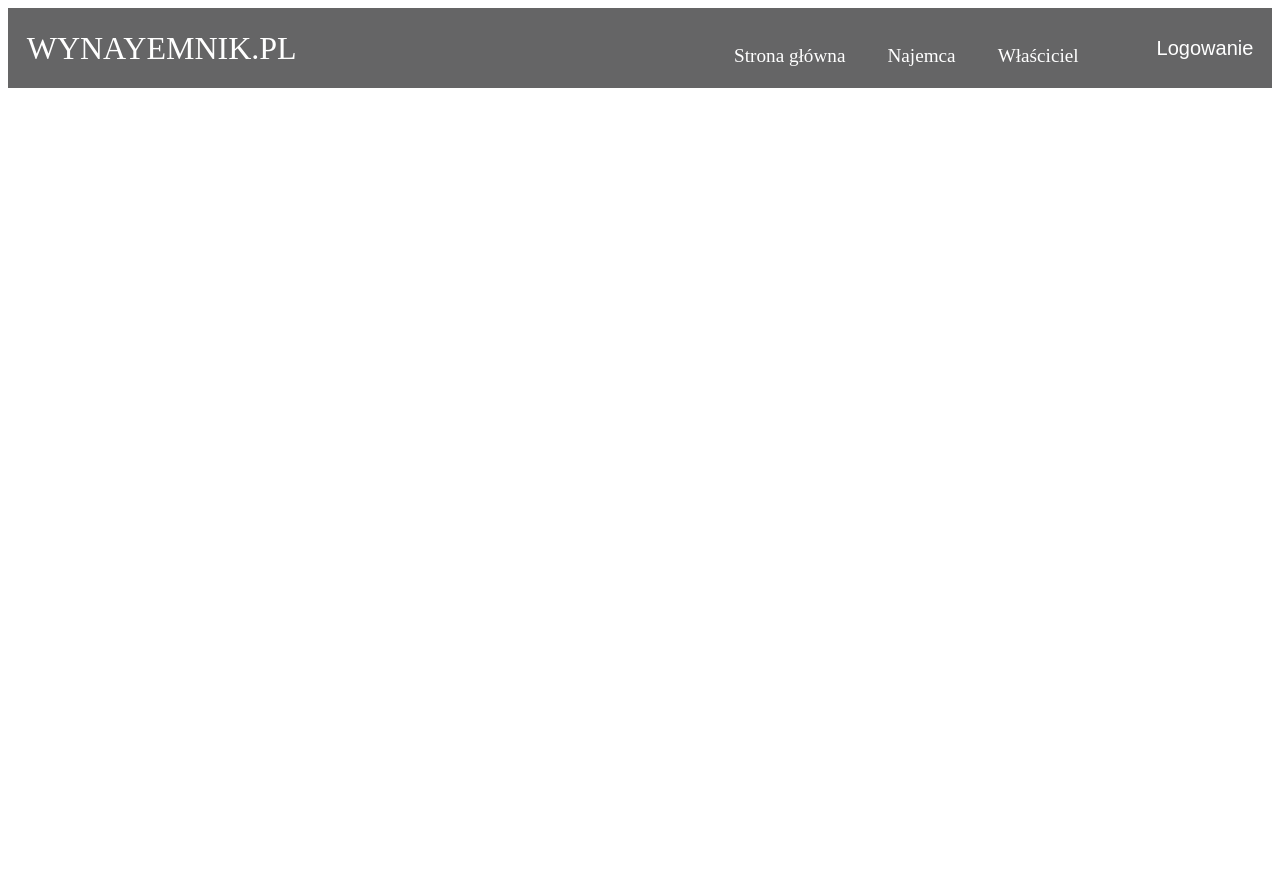
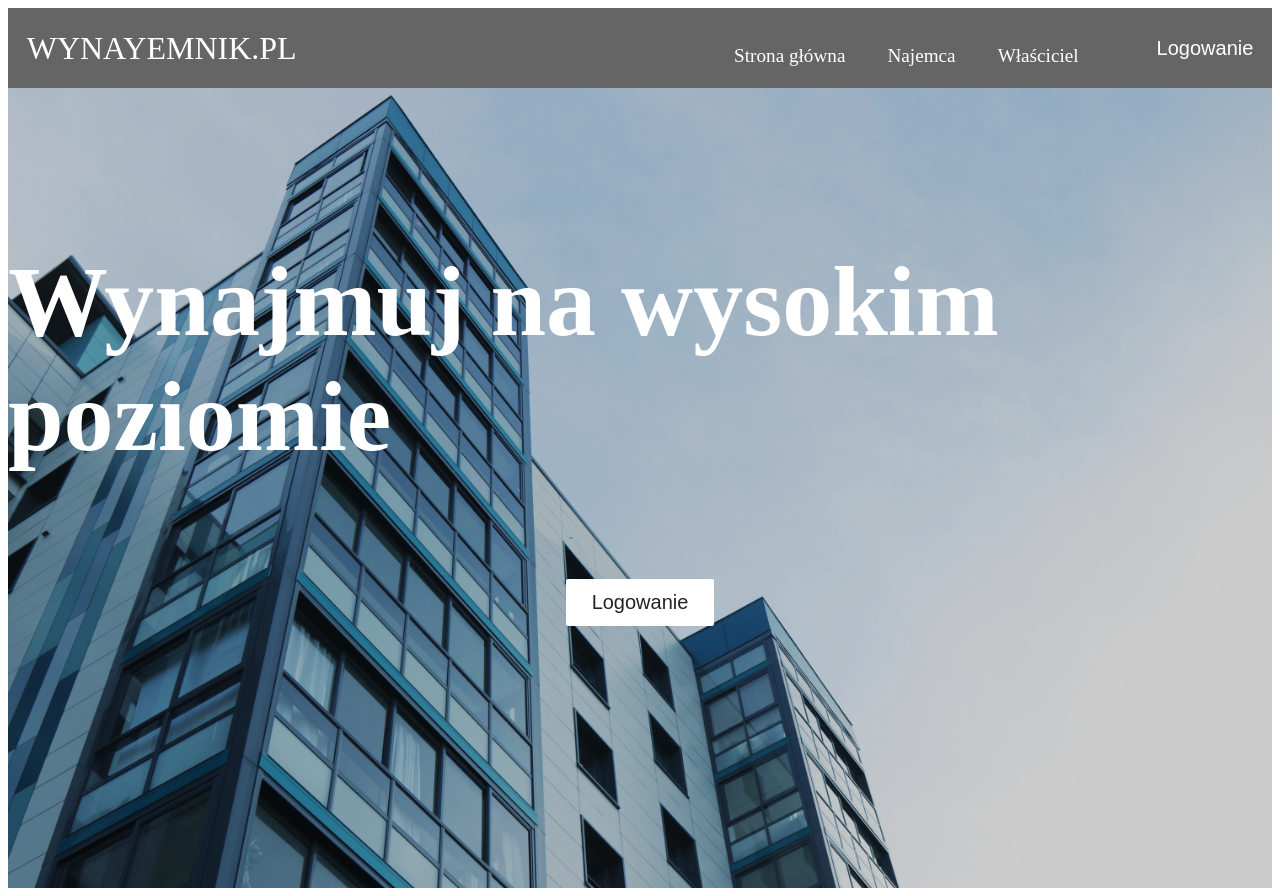
Before and after one commit to janeX96/praca-inzynierska_wynayemnik-react, a React (Create React App) app: page / in a window 1280 px wide. Before the commit the page ends 800 px from the top, so only its background shows below. Built offline with nearby package versions, Linux system fonts and the light colour scheme.

Commit message:
home page content + sign in (not ready)

```diff
--- a/src/App.js
+++ b/src/App.js
@@ -2,6 +2,7 @@ import './App.css';
 import Navbar from './components/Navbar';
 import {BrowserRouter as Router, Switch, Route} from 'react-router-dom';
 import Home from './components/pages/Home';
+import SignIn from './components/auth/SignIn'
 
 function App() {
   return (
@@ -10,6 +11,7 @@ function App() {
       <Navbar />
       <Switch>
         <Route path='/' exact component={Home}/>
+        <Route path='/sign-in' exact component={SignIn}/>
       </Switch>
     </Router>
 
--- a/src/components/Button.js
+++ b/src/components/Button.js
@@ -14,7 +14,7 @@ export const Button = ({
      const checkButtonSize = SIZES.includes(buttonSize) ? buttonSize : SIZES[0]
 
      return(
-        <Link to="/sign-up" className='btn-mobile'>
+        <Link to="/sign-in" className='btn-mobile'>
             <button
             className={`btn  ${checkButtonStyle} ${checkButtonSize}`}
             onClick={onClick}
--- /dev/null
+++ b/src/components/ContentSection.css
@@ -0,0 +1,33 @@
+.content-container{
+    background: url('../images/img-1.jpg') center center/cover no-repeat;
+    height: 100vh;
+    width: 100%;
+    display: flex;
+    flex-direction: column;
+    align-items: center;
+    justify-content: center;
+    box-shadow: inset 0 0 0 1000px rgba(0, 0, 0, 0.2);
+    object-fit: contain;
+}
+
+.content-container > h1{
+    color: #fff;
+    font-size: 100px;
+    margin-top:-100px;
+}
+
+
+.content-container > p {
+    margin-top: 8px;
+    color: #fff;
+    font-size: 32px;
+    font-family: 'Trebuchet MS', 'Lucida Sans Unicode', 'Lucida Grande', 'Lucida Sans', Arial, sans-serif;
+}
+
+.content-btns{
+    margin-top: 32px;
+}
+
+.content-btns .btn{
+    margin: 6px;
+}
--- /dev/null
+++ b/src/components/ContentSection.js
@@ -0,0 +1,22 @@
+import React from 'react';
+import '../App.css';
+import './ContentSection.css'
+import { Button } from './Button';
+
+function ContentSection() {
+    return (
+        <div className='content-container'>
+           <h1>Wynajmuj na wysokim poziomie</h1>
+           <div className="content-btns">
+           <Button
+                className='btns'
+                buttonStyle='btn--primary'
+                buttonSize='btn--large'>
+                    Logowanie
+                </Button>
+           </div>
+        </div>
+    )
+}
+
+export default ContentSection
--- /dev/null
+++ b/src/components/auth/SignIn.css
@@ -0,0 +1,18 @@
+.login-input{
+  padding: 8px 20px;
+  border-radius: 2px;
+  margin-right: 10px;
+  outline: none;
+  border: none;
+  font-size: 18px;
+  margin-bottom: 16px;
+  border: 1px solid #fff;
+}
+
+.login-input::placeholder{
+  color: #b1b1b1;
+}
+
+.login-form h2{
+  margin-bottom: 32px;
+}
--- /dev/null
+++ b/src/components/auth/SignIn.js
@@ -0,0 +1,78 @@
+import React, { Component } from "react";
+import '../ContentSection.css'
+import './SignIn.css'
+
+export default class SignIn extends Component {
+  constructor(props) {
+    super(props);
+
+    this.state = {
+      email: "",
+      password: "",
+      loginErrors: ""
+    };
+
+    this.handleSubmit = this.handleSubmit.bind(this);
+    this.handleChange = this.handleChange.bind(this);
+  }
+
+  handleChange(event) {
+    this.setState({
+      [event.target.name]: event.target.value
+    });
+  }
+
+  handleSubmit(event) {
+    const { email, password } = this.state;
+
+    // axios
+    //   .post(
+    //     "http://localhost:3001/sessions",
+    //     {
+    //       user: {
+    //         email: email,
+    //         password: password
+    //       }
+    //     },
+    //     { withCredentials: true }
+    //   )
+    //   .then(response => {
+    //     if (response.data.logged_in) {
+    //       this.props.handleSuccessfulAuth(response.data);
+    //     }
+    //   })
+    //   .catch(error => {
+    //     console.log("login error", error);
+    //   });
+    // event.preventDefault();
+  }
+
+  render() {
+    return (
+      <div>
+        <form onSubmit={this.handleSubmit}>
+            <h2>Logowanie</h2>
+          <input className='login-input'
+            type="email"
+            name="email"
+            placeholder="Email"
+            value={this.state.email}
+            onChange={this.handleChange}
+            required
+          />
+
+          <input className='login-input'
+            type="password"
+            name="password"
+            placeholder="Password"
+            value={this.state.password}
+            onChange={this.handleChange}
+            required
+          />
+
+          <button type="submit">Zaloguj się</button>
+        </form>
+      </div>
+    );
+  }
+}
--- a/src/components/pages/Home.js
+++ b/src/components/pages/Home.js
@@ -1,11 +1,12 @@
 import React from 'react';
 import App from '../../App';
 import '../../App.css';
+import ContentSection from '../ContentSection';
 
 function Home(){
     return(
         <>
-
+        <ContentSection/>
         </>
 
     );
```
Also changed, not shown: src/images/img-1.jpg (added).
